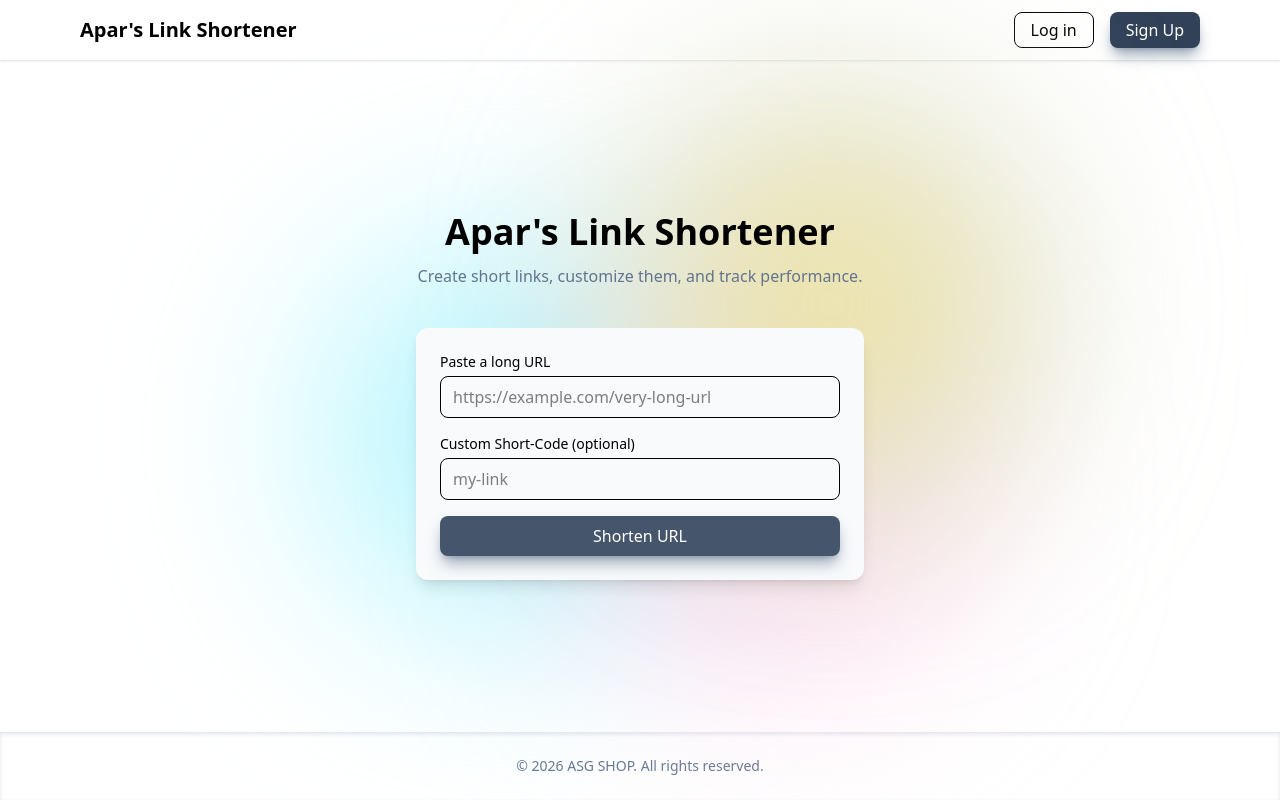
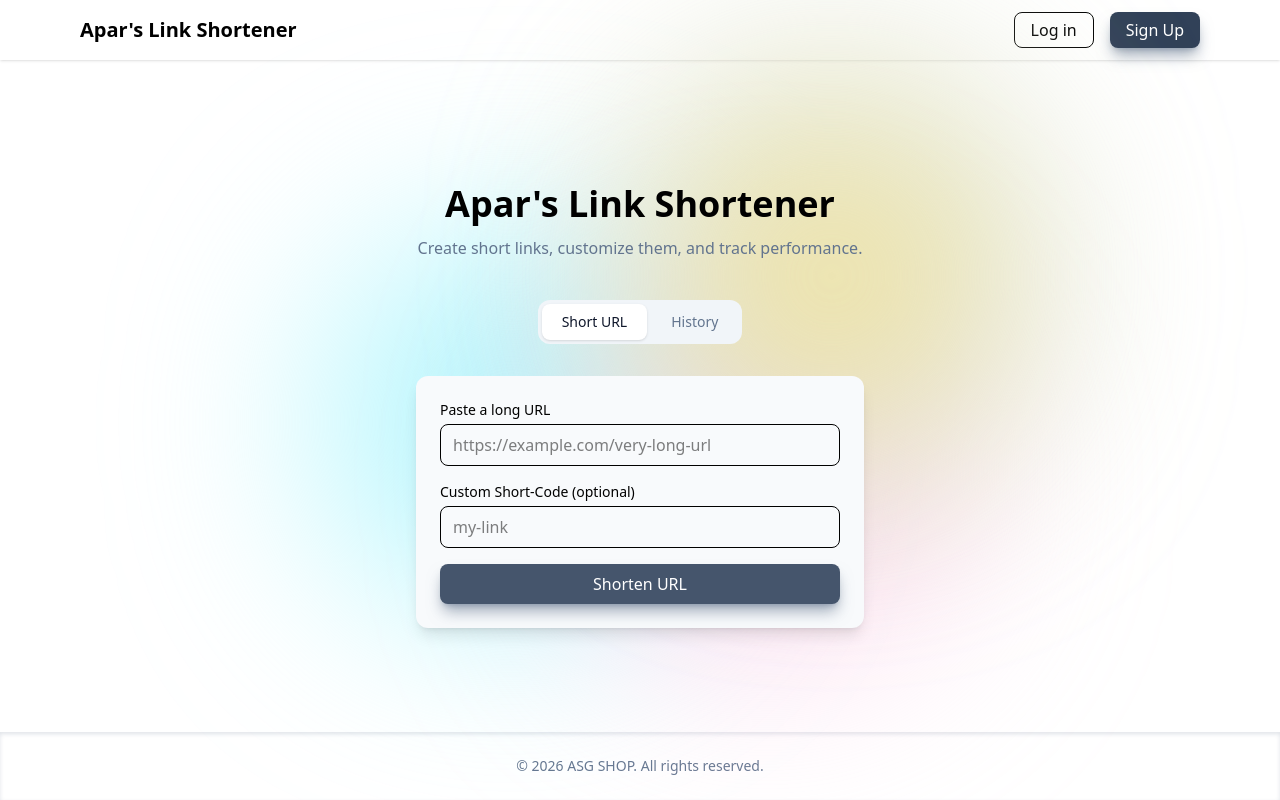
Before and after one commit to awolad-wq/url-shortner, a React (Vite) app in the folder client/: page / in a window 1280 px wide. Built offline with nearby package versions, Linux system fonts and the light colour scheme.

Commit message:
Added Tab feature

```diff
--- a/client/src/Components/HistoryCard.jsx
+++ b/client/src/Components/HistoryCard.jsx
@@ -27,7 +27,7 @@ const HistoryCrad = ({ item }) => {
 
       <button
         onClick={copy}
-        className={`px-4 py-2 rounded-xl text-sm font-medium border cursor-pointer transition
+        className={`px-4 py-2 rounded-xl text-sm font-medium border cursor-pointer
         ${copied
             ? "bg-green-600 text-white border-green-600"
             : "bg-slate-900 text-white hover:bg-slate-800 border-slate-900"
--- a/client/src/Components/Navbar.jsx
+++ b/client/src/Components/Navbar.jsx
@@ -6,7 +6,7 @@ const Navbar = () => {
 
   return (
     <nav className="bg-white shadow-sm">
-      <div className="max-w-6xl mx-auto px-4 py-3 flex items-center">
+      <div className="max-w-6xl mx-auto px-4 py-3 flex items-center justify-between">
 
         {/* Left - Logo */}
         <div className="flex-1">
--- a/client/src/Pages/Home.jsx
+++ b/client/src/Pages/Home.jsx
@@ -10,6 +10,7 @@ const Home = () => {
   const [history, setHistory] = useState(
     JSON.parse(localStorage.getItem("history")) || []
   );
+  const [activeTab, setActiveTab] = useState("short");
 
   const handleNewLink = (data) => {
     // setResult(data);
@@ -18,6 +19,11 @@ const Home = () => {
     setHistory(updated);
     localStorage.setItem("history", JSON.stringify(updated));
     setResult(data);
+  }
+
+  const handleClearHistory = () => {
+    setHistory([]);
+    localStorage.removeItem("history");
   }
 
   return (
@@ -29,16 +35,79 @@ const Home = () => {
         Create short links, customize them, and track performance.
       </p>
 
+      {/* Tabs */}
+      <div className="flex justify-center mb-8">
+        <div className="bg-slate-100 p-1 rounded-xl flex gap-1">
+          <button
+            onClick={() => setActiveTab("short")}
+            className={`px-5 py-2 text-sm font-medium rounded-lg transition
+              ${activeTab === "short"
+                ? "bg-white shadow text-slate-900"
+                : "text-slate-500 hover:text-slate-900"
+              }`}
+          >
+            Short URL
+          </button>
+
+          <button
+            onClick={() => setActiveTab("history")}
+            className={`px-5 py-2 text-sm font-medium rounded-lg transition
+              ${activeTab === "history"
+                ? "bg-white shadow text-slate-900"
+                : "text-slate-500 hover:text-slate-900"
+              }`}
+          >
+            History {history.length > 0 && `(${history.length})`}
+          </button>
+        </div>
+      </div>
+
+      {/* Tab Content */}
+      {activeTab === "short" && (
+        <div className="max-w-xl mx-auto">
+          <UrlForm onSuccess={handleNewLink} />
+          {result && <UrlResult result={result} />}
+        </div>
+      )}
+
+      {activeTab === "history" && (
+        <div className="mt-6 max-w-3xl mx-auto">
+          {
+            history.length > 0 && (
+              <div className="flex justify-between mb-4 items-center">
+                <h2 className="text-xl font-semibold">Link History</h2>
+                <button
+                  onClick={handleClearHistory}
+                  className="text-sm text-red-500 cursor-pointer"
+                >
+                  Clear History
+                </button>
+              </div>
+            )
+          }
+          {history.length === 0 ? (
+            <p className="text-center text-slate-500">
+              No links created yet.
+            </p>
+          ) : (
+            <div className="grid gap-4">
+              {history.map((item, i) => (
+                <HistoryCard key={i} item={item} />
+              ))}
+            </div>
+          )}
+        </div>
+      )}
       {/* Long-Url Form */}
-      <UrlForm onSuccess={handleNewLink} />
+      {/* // <UrlForm onSuccess={handleNewLink} /> */}
 
 
       {/* Will show short-url result */}
-      {result && <UrlResult result={result} />}
+      {/* {result && <UrlResult result={result} />} */}
 
 
       {/* History Crad */}
-      {history.length > 0 && (
+      {/* {history.length > 0 && (
         <div className="mt-14">
           <h2 className="text-xl font-semibold mb-4">Link History</h2>
           <div className="grid gap-4">
@@ -47,7 +116,7 @@ const Home = () => {
             ))}
           </div>
         </div>
-      )}
+      )} */}
     </div>
 
 
```
